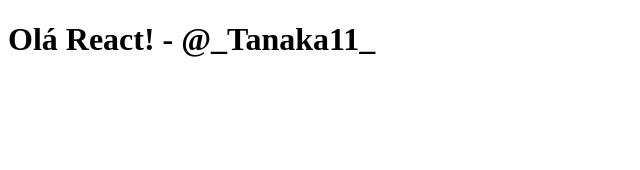
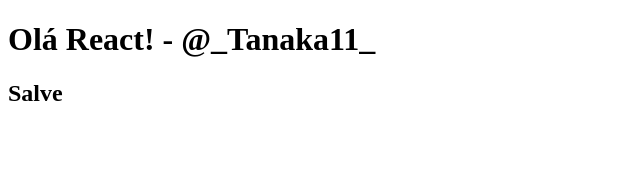
Before and after one commit to tanaka-11/react-fundamentos, a React (Vite) app: page / in a window 1280 px wide. Shown: the top 170 px of the page, without its empty margins (0-640 px from the left). Built offline with nearby package versions, Linux system fonts and the light colour scheme.

Commit message:
Utilizando o componente Fragment

```diff
--- a/src/App.jsx
+++ b/src/App.jsx
@@ -1,6 +1,16 @@
 // Todos componentes react devem começar com letra maiuscula
+
+// Vamos utilizar o componente (Fragment <></>) para retornar nosso html
 function App() {
-  return <h1>Olá React! -  @_Tanaka11_</h1>
+  return <>
+          <header>
+            <h1>Olá React! -  @_Tanaka11_</h1>
+          </header>
+
+          <main>
+            <h2>Salve</h2>
+          </main>
+        </>
 }
 
 export default App
```
